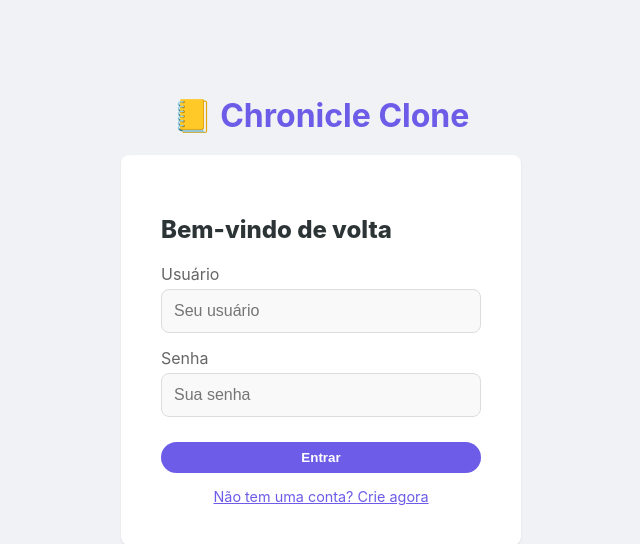
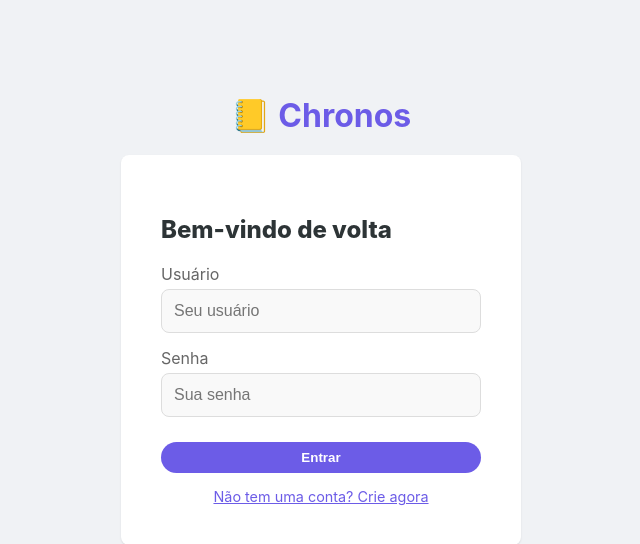
Before and after one commit to duardo3120/DIARIO-WEB-FLASK, a Flask app: page / in a window 1280 px wide. Shown: the top 544 px of the page, without its empty margins (319-959 px from the left). Run offline with Flask 3, Linux system fonts and the light colour scheme.

Commit message:
Finalizacao visual

```diff
--- a/templates/dashboard.html
+++ b/templates/dashboard.html
@@ -6,11 +6,12 @@
     <title>Meu Diário</title>
     <link rel="stylesheet" href="{{ url_for('static', filename='css/style.css') }}">
     <link rel="stylesheet" href="https://cdnjs.cloudflare.com/ajax/libs/font-awesome/6.0.0/css/all.min.css">
+    <link rel="icon" href="{{ url_for('static', filename='favicon.png') }}" type="image/png">
 </head>
 <body>
 
     <header class="top-bar">
-        <div class="logo">📒 Chronicle Clone</div>
+        <div class="logo">📒 Chronos</div>
         <div class="user-menu">
             <span>Olá, {{ current_user.username }}</span>
             <a href="{{ url_for('logout') }}" class="btn-logout">Sair</a>
--- a/templates/edit_post.html
+++ b/templates/edit_post.html
@@ -6,11 +6,12 @@
     <title>Editar Post - Meu Diário</title>
     <link rel="stylesheet" href="{{ url_for('static', filename='css/style.css') }}">
     <link rel="stylesheet" href="https://cdnjs.cloudflare.com/ajax/libs/font-awesome/6.0.0/css/all.min.css">
+    <link rel="icon" href="{{ url_for('static', filename='favicon.png') }}" type="image/png">
 </head>
 <body>
 
     <header class="top-bar">
-        <div class="logo">📒 Chronicle Clone</div>
+        <div class="logo">📒 Chronos</div>
         <div class="user-menu">
             <span>Olá, {{ current_user.username }}</span>
             <a href="{{ url_for('logout') }}" class="btn-logout">Sair</a>
--- a/templates/index.html
+++ b/templates/index.html
@@ -3,13 +3,15 @@
 <head>
     <meta charset="UTF-8">
     <meta name="viewport" content="width=device-width, initial-scale=1.0">
-    <title>Login - Chronicle Clone</title>
+    <title>Login - 📒 Chronos</title>
     <link rel="stylesheet" href="{{ url_for('static', filename='css/style.css') }}">
+    <link rel="icon" href="{{ url_for('static', filename='favicon.png') }}" type="image/png">
+    <link rel="icon" href="{{ url_for('static', filename='favicon.png') }}" type="image/png">
 </head>
 <body>
 
     <div class="auth-wrapper">
-        <h1 class="logo" style="font-size: 2rem; margin-bottom: 20px;">📒 Chronicle Clone</h1>
+        <h1 class="logo" style="font-size: 2rem; margin-bottom: 20px;">📒 Chronos</h1>
 
         <div class="new-post-card" style="width: 100%; max-width: 400px; padding: 40px;">
             <h2 class="auth-title">Bem-vindo de volta</h2>
--- a/templates/memories.html
+++ b/templates/memories.html
@@ -3,9 +3,10 @@
 <head>
     <meta charset="UTF-8">
     <meta name="viewport" content="width=device-width, initial-scale=1.0">
-    <title>Neste Dia - Chronicle Clone</title>
+    <title>Neste Dia - 📒 Chronos</title>
     <link href="https://fonts.googleapis.com/css2?family=Inter:wght@400;500;600&display=swap" rel="stylesheet">
     <link rel="stylesheet" href="https://cdnjs.cloudflare.com/ajax/libs/font-awesome/6.0.0/css/all.min.css">
+    <link rel="icon" href="{{ url_for('static', filename='favicon.png') }}" type="image/png">
 
     <style>
         /* Reutilizando o estilo blindado das Tags */
@@ -37,7 +38,7 @@
 
     <div class="container">
         <aside class="sidebar">
-            <div class="logo"><i class="fas fa-book-open"></i><span>Chronicle Clone</span></div>
+            <div class="logo"></i><span>📒 Chronos</span></div>
             <nav>
                 <a href="{{ url_for('dashboard') }}"><i class="fas fa-home"></i> Home</a>
                 <a href="{{ url_for('memories') }}" class="active"><i class="fas fa-calendar-alt"></i> Memórias</a>
--- a/templates/register.html
+++ b/templates/register.html
@@ -3,13 +3,14 @@
 <head>
     <meta charset="UTF-8">
     <meta name="viewport" content="width=device-width, initial-scale=1.0">
-    <title>Criar Conta - Chronicle Clone</title>
+    <title>Criar Conta - 📒 Chronos</title>
     <link rel="stylesheet" href="{{ url_for('static', filename='css/style.css') }}">
+    <link rel="icon" href="{{ url_for('static', filename='favicon.png') }}" type="image/png">
 </head>
 <body>
 
     <div class="auth-wrapper">
-        <h1 class="logo" style="font-size: 2rem; margin-bottom: 20px;">📒 Chronicle Clone</h1>
+        <h1 class="logo" style="font-size: 2rem; margin-bottom: 20px;">📒 Chronos</h1>
 
         <div class="new-post-card" style="width: 100%; max-width: 400px; padding: 40px;">
             <h2 class="auth-title">Crie sua conta</h2>
```
Also changed, not shown: templates/tags.html (+4 -3 lines), static/favicon.png (added).
